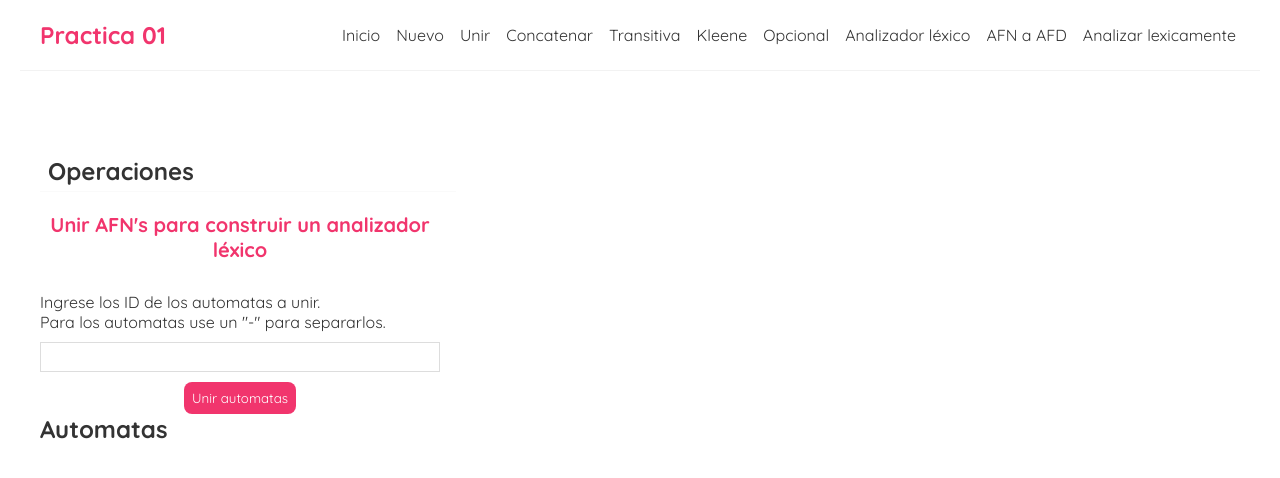
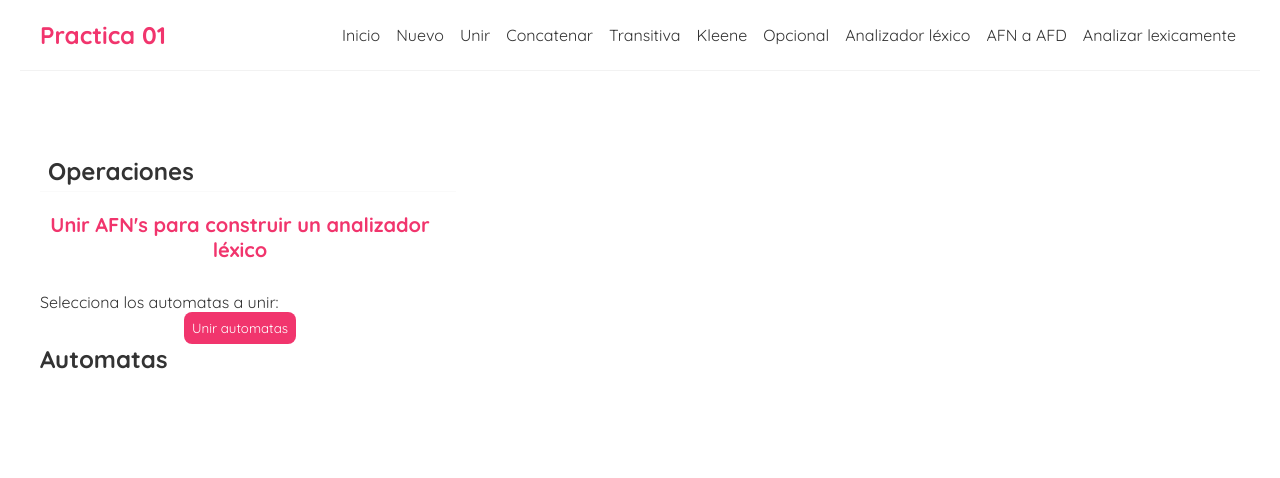
Before and after one commit to JomaDm/Proyecto_Compiladores, a React (Create React App) app: page /operation/LexiconAnalyzer_AFNs in a window 1280 px wide. Shown: the top 478 px of the page. Built offline with nearby package versions, Linux system fonts and the light colour scheme.

Commit message:
Se crea el AFN especial pero marca error con los keys

```diff
--- a/src/components/table.js
+++ b/src/components/table.js
@@ -2,8 +2,9 @@ const Table = ({automatas, eliminarAutomata}) => {
 
     return (
         <div className="table-list">
+            {console.log("Table Keys:")}
             {
-                automatas.map( automata  => {
+                automatas.map( (automata,index)  => {
 
                     let strEdos = [];
                     //console.log(automata.edosAFN);
@@ -22,9 +23,9 @@ const Table = ({automatas, eliminarAutomata}) => {
                         strTran.push(edo.printStringEdo());
                     }
 
-
+                    console.log(index);
                     return (
-                        <div className="table-preview" key={automata.idAFN}>
+                        <div className="table-preview" key={index}>
                             <h2>ID {automata.idAFN}</h2>
                             <p>Alfabeto: [ {Array.from(automata.alfabeto).join(' , ')} ]</p>
                             <p>Estados: [ {strEdos.join(' , ')} ]</p>
@@ -39,8 +40,6 @@ const Table = ({automatas, eliminarAutomata}) => {
                             }
                             <br/>
                             <button className="button" onClick={() => eliminarAutomata(automata.idAFN)}>Eliminar Automata</button>
-
-
                         </div>
                     );
                 })
--- a/src/controller/AFN.js
+++ b/src/controller/AFN.js
@@ -213,6 +213,36 @@ export default class AFN{
         //return aux;
     }
 
+    generarAFNEspecial(listaAFN){
+
+        //console.log(listaAFN);
+        let edo =  new Estado(1);
+        this.edosAFN.forEach(  edo => edo.setIdEstado(edo.idEstado+1));
+        let auxId = this.noEdo+2;
+
+
+        listaAFN.forEach( afn => {
+            let edos =  afn.edosAFN;
+            edos.forEach( edo => {
+                edo.setIdEstado(auxId++)
+                this.edosAFN.add(edo);
+            })
+            let alfabeto_aux = afn.alfabeto;
+            alfabeto_aux.forEach(simb => this.alfabeto.add(simb));
+        } );
+        this.noEdo = auxId;
+
+        edo.addTransicion(new Transicion(epsilon,'',this.edoInicial));
+        listaAFN.forEach( afn => {
+            let edoIni =  afn.edoInicial;
+            edo.addTransicion(new Transicion(epsilon,'',edoIni));
+            afn.edosAceptacion.forEach( edo => this.edosAceptacion.add(edo));
+        } );
+        this.edosAFN.add(edo);
+        this.edoInicial = edo;
+        console.log(this);
+    }
+
     cerraduraEpsilon(e){
         let Resultado = new Set([Estado]);
         let Stack = [];
--- a/src/css/index.css
+++ b/src/css/index.css
@@ -136,7 +136,17 @@
     color: #f1356d;
     margin-bottom: 30px;
 }
-.create input, .create textarea, .create select {
+.create-input{
+    width: 100%;
+    padding: 6px 10px;
+    margin: 10px 0;
+    border: 1px solid #ddd;
+    box-sizing: border-box;
+    display: block;
+}
+
+
+.create textarea, .create select {
     width: 100%;
     padding: 6px 10px;
     margin: 10px 0;
--- a/src/operation/LexiconAnalyzer_AFNs.js
+++ b/src/operation/LexiconAnalyzer_AFNs.js
@@ -1,16 +1,58 @@
 import Operations from "../components/operations"
 import Table from "../components/table"
+import { useState } from "react";
 
 const LexiconAnalyzerAFNs = ({automatas, agregarAutomata, eliminarAutomata}) => {
+    const [listaSeleccionados, setListaSeleccionados] = useState([]);
+
+    const verificarSeleccionados = (event) => {
+        setListaSeleccionados(listaSeleccionados.concat(event.target.value));
+    }
+
+    const handleClickUnirAuto = (event) => {
+        event.preventDefault();
+        if(listaSeleccionados.length >= 2){
+            let automatasSeleccionados = []
+            listaSeleccionados.forEach(id => {
+                let automata_aux = automatas.find(automata => String(automata.idAFN) === String(id));
+                automatasSeleccionados.push(automata_aux);
+            });
+            let automata1 = automatasSeleccionados[0];
+            automatasSeleccionados = automatasSeleccionados.filter( automata => String(automata.idAFN) !== String(0))
+            automata1.generarAFNEspecial(automatasSeleccionados);
+            listaSeleccionados.forEach( id => eliminarAutomata(Number(id)))
+        }
+    }
+
     return (
         <div className="LexiconAnalyzer_AFNs">
 			<Operations></Operations>
             <form className="create">
                 <h3>Unir AFN's para construir un analizador léxico</h3>
-                <label>Ingrese los ID de los automatas a unir.</label>
-                <label>Para los automatas use un "-" para separarlos.</label>
-                    <input type="text" id="input-id1"></input>
-                    <button className="boton">Unir automatas</button>
+                <label>Selecciona los automatas a unir:</label>
+                {console.log("Lexic Keys:")}
+                {
+                    automatas.map((automata,index) => {
+                        let key = automata.idAFN+automatas.length+1;
+                        console.log(key);
+                        return (
+                            <div key={key.toString()}>
+                                <label>
+                                <input
+                                    type="checkbox"
+                                    value={automata.idAFN}
+                                    onChange={(event) => verificarSeleccionados(event)}
+                                />
+                                <span> ID {automata.idAFN}</span>
+                                </label>
+                            </div>
+                        );
+                    })
+                }
+                <button
+                    className="boton"
+                    onClick={(event) => handleClickUnirAuto(event)}
+                >Unir automatas</button>
             </form>
             <h2>Automatas</h2>
             <Table
--- a/src/operation/New.js
+++ b/src/operation/New.js
@@ -12,7 +12,7 @@ const New = ({automatas, agregarAutomata, eliminarAutomata, idAutomata, idAutoma
     const crearObjAutomata = (cadena) => {
         if(cadena !== ''){
             setContadorId(contadorId+1);
-            if (cadena.includes("-")) {
+            if (cadena.includes("-") && cadena.length > 1) {
                 let letras = cadena.split("-")
                 if(letras[0].charCodeAt(0) <= letras[1].charCodeAt(0)){
                     let automata = new AFN(
@@ -55,6 +55,7 @@ const New = ({automatas, agregarAutomata, eliminarAutomata, idAutomata, idAutoma
                 <label>Ingrese el un simbolo para crear el automata o un rango.</label><br/>
                 <label>Para los rangos use un "-" para separar los rangos.</label>
                     <input
+                        className="create-input"
                         type="text"
                         id="input-new"
                         value={cadenaAutomata}
```
